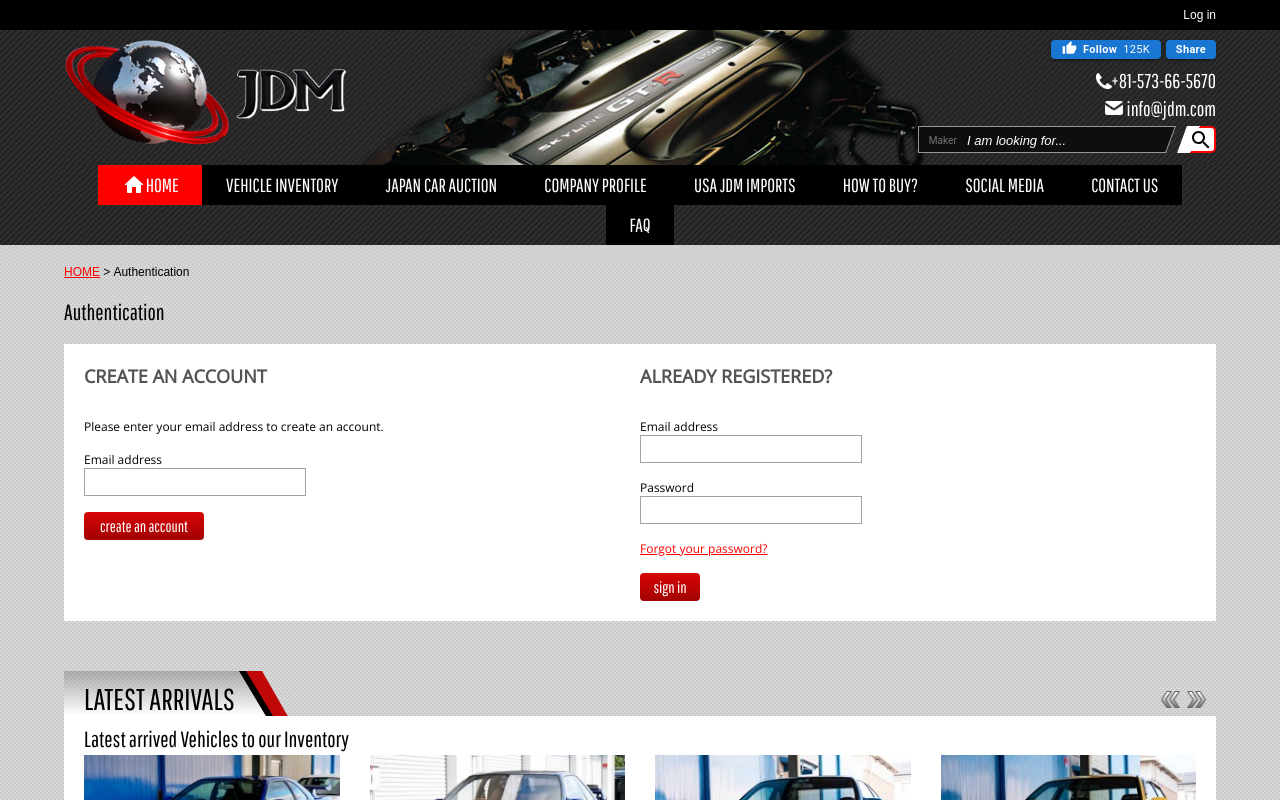
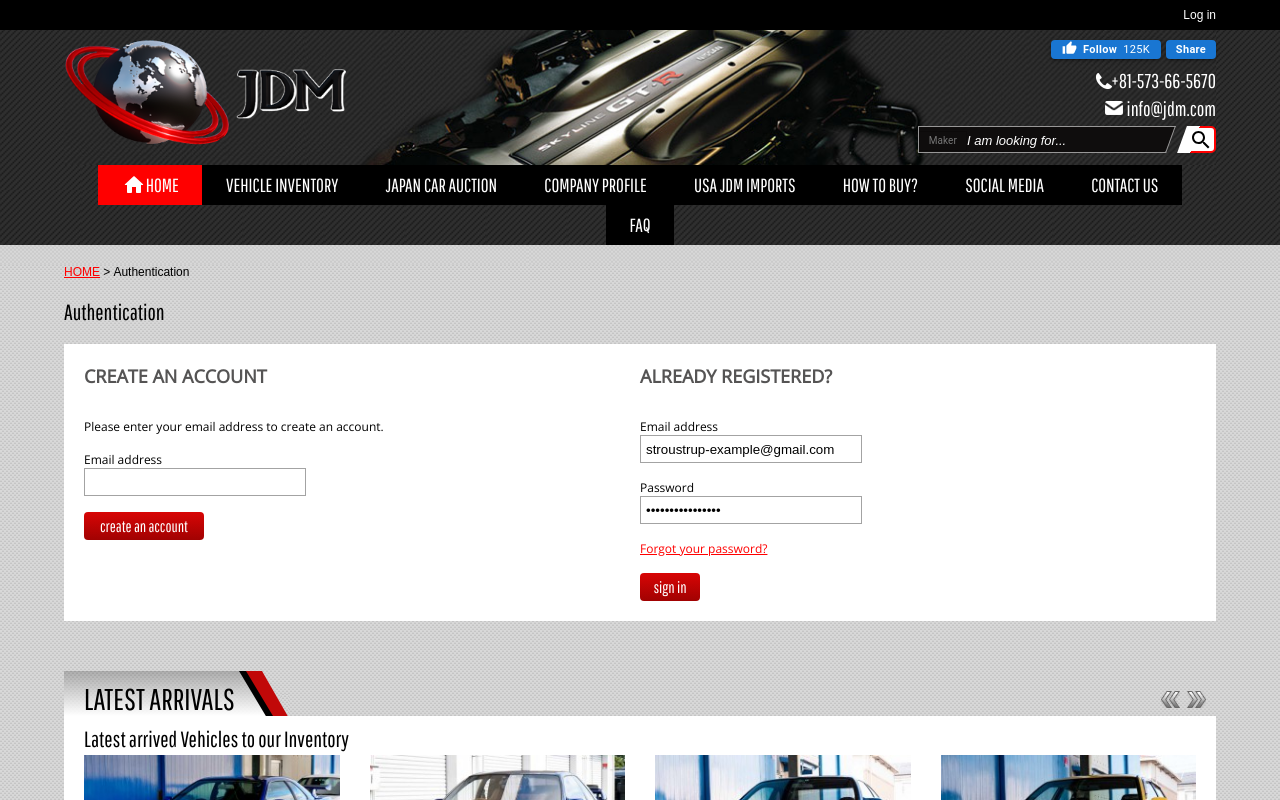
Before and after one commit to BazyshynAnton/jdmarket, a React (Vite) app: page /login in a window 1280 px wide. Shown: the top 800 px of the page. Built offline with nearby package versions, Linux system fonts and the light colour scheme.

Commit message:
commit #21 added UserLoginPage

```diff
--- a/src/App.jsx
+++ b/src/App.jsx
@@ -8,6 +8,7 @@ import NonJdmPage from './pages/vehicleInventory/NonJdmPage'
 import HowToBuyPage from './pages/HowToBuyPage'
 import CarPurchasePage from './pages/CarPurchasePage'
 import LoginPage from './pages/LoginPage'
+import UserPage from './pages/UserPage'
 
 function App() {
   return (
@@ -15,6 +16,7 @@ function App() {
       <Route path="/" element={<MainLayout />}>
         <Route element={<HomePage />} index />
         <Route path="login" element={<LoginPage />} />
+        <Route path="user" element={<UserPage />} />
         <Route path="vehicle-inventory" element={<VehicleInventory />} />
         <Route
           path="vehicle-inventory/:jdm-sports"
--- /dev/null
+++ b/src/components/contentOfLoginPage/contentOfUserPage/ContentOfUserPage.jsx
@@ -0,0 +1,9 @@
+import { Container } from '@mui/material'
+
+import styles from './ContentOfUserPage.module.css'
+
+const ContentOfUserPage = () => {
+  return <Container>ContentOfUserPage</Container>
+}
+
+export default ContentOfUserPage
--- a/src/components/contentOfLoginPage/createAccountAndRegisteredAccount/CreateAccountAndRegisteredAccount.jsx
+++ b/src/components/contentOfLoginPage/createAccountAndRegisteredAccount/CreateAccountAndRegisteredAccount.jsx
@@ -1,11 +1,10 @@
 import { Box } from '@mui/material'
 import styles from '../ContentOfLoginPage.module.css'
 import { useDispatch, useSelector } from 'react-redux'
-import {
-  setFormData,
-  setRegistration,
-} from './createAccountAndRegisteredAccountSlice'
+import { setFormData, setRegistration } from './createAccountSlice'
+import { setDefaultData, setValid } from './alreadyRegisteredAccountSlice'
 import RegistrationForm from '../registrationForm/RegistrationForm'
+import { NavLink } from 'react-router-dom'
 
 const stylesForRegistrationForm = {
   stylesForIputContainer: {
@@ -15,12 +14,15 @@ const stylesForRegistrationForm = {
 }
 
 const CreateAccountAndRegisteredAccount = () => {
+  //formRegister
   const { formData, registration } = useSelector((store) => store.formRegister)
 
   const dispatch = useDispatch()
 
   const handleFormSubmit = (e) => {
     e.preventDefault()
+
+    dispatch(setValid())
   }
 
   const handleFormControll = (event) => {
@@ -30,6 +32,15 @@ const CreateAccountAndRegisteredAccount = () => {
 
   const handleRegistration = () => {
     dispatch(setRegistration())
+  }
+
+  //already registered account
+  const { accountInfo, valid } = useSelector((store) => store.registeredAccount)
+
+  const handleAlreadyRegisteredInputChange = (event) => {
+    const { name, value } = event.target
+
+    dispatch(setDefaultData({ ...accountInfo, [name]: value }))
   }
 
   return (
@@ -48,7 +59,7 @@ const CreateAccountAndRegisteredAccount = () => {
                 <input
                   type="email"
                   name="email"
-                  id="email"
+                  id="email1"
                   autoComplete="email"
                   value={formData.email}
                   onChange={handleFormControll}
@@ -69,14 +80,34 @@ const CreateAccountAndRegisteredAccount = () => {
             <form onSubmit={handleFormSubmit} className={styles.formRegistered}>
               <Box sx={stylesForRegistrationForm.stylesForIputContainer}>
                 <label htmlFor="email">Email address</label>
-                <input name="email" id="email2" autoComplete="email" />
+                <input
+                  name="emailAddress"
+                  id="email2"
+                  autoComplete="email"
+                  value={accountInfo.emailAddress}
+                  onChange={handleAlreadyRegisteredInputChange}
+                />
               </Box>
               <Box sx={stylesForRegistrationForm.stylesForIputContainer}>
                 <label htmlFor="password">Password</label>
-                <input name="password" id="password" />
+                <input
+                  type="password"
+                  name="password"
+                  id="password"
+                  value={accountInfo.password}
+                  onChange={handleAlreadyRegisteredInputChange}
+                />
               </Box>
               <p className={styles.forgotPassword}>Forgot your password?</p>
-              <button type="button">sign in</button>
+              {accountInfo.emailAddress.includes(
+                'stroustrup-example@gmail.com'
+              ) && accountInfo.password.includes('BjarneStroustrup') ? (
+                <NavLink to="/user" style={{ width: '60px' }}>
+                  <button type="button">sign in</button>
+                </NavLink>
+              ) : (
+                <button type="button">sign in</button>
+              )}
             </form>
           </Box>
         </>
--- /dev/null
+++ b/src/components/contentOfLoginPage/createAccountAndRegisteredAccount/alreadyRegisteredAccountSlice.js
@@ -0,0 +1,24 @@
+import { createSlice } from '@reduxjs/toolkit'
+
+const accountExampleState = {
+  accountInfo: {
+    nameAccount: 'Bjarne',
+    secondName: 'Stroustrup',
+    emailAddress: 'stroustrup-example@gmail.com',
+    password: 'BjarneStroustrup',
+  },
+}
+
+const alreadyRegisteredAccount = createSlice({
+  name: 'registered-user',
+  initialState: accountExampleState,
+  reducers: {
+    setDefaultData: (state, action) => {
+      state.accountInfo = action.payload
+    },
+  },
+})
+
+export const { setDefaultData, setValid } = alreadyRegisteredAccount.actions
+
+export default alreadyRegisteredAccount.reducer
--- a/src/components/contentOfLoginPage/navigationMenu/NavigationMenu.jsx
+++ b/src/components/contentOfLoginPage/navigationMenu/NavigationMenu.jsx
@@ -2,7 +2,7 @@ import { Box } from '@mui/material'
 import styles from '../ContentOfLoginPage.module.css'
 import { NavLink } from 'react-router-dom'
 import { useDispatch, useSelector } from 'react-redux'
-import { backToLoginPage } from '../createAccountAndRegisteredAccount/createAccountAndRegisteredAccountSlice'
+import { backToLoginPage } from '../createAccountAndRegisteredAccount/createAccountSlice'
 const NavigationMenu = () => {
   const dispatch = useDispatch()
   const { registration } = useSelector((store) => store.formRegister)
--- a/src/components/contentOfLoginPage/registrationForm/RegistrationForm.jsx
+++ b/src/components/contentOfLoginPage/registrationForm/RegistrationForm.jsx
@@ -6,7 +6,7 @@ import {
   setFormData,
   setMister,
   setMissus,
-} from '../createAccountAndRegisteredAccount/createAccountAndRegisteredAccountSlice'
+} from '../createAccountAndRegisteredAccount/createAccountSlice'
 
 const stylesForRegistrationForm = {
   stylesForRadioInput: {
--- /dev/null
+++ b/src/pages/UserPage.jsx
@@ -0,0 +1,11 @@
+import ContentOfUserPage from '../components/contentOfLoginPage/contentOfUserPage/ContentOfUserPage'
+
+const UserPage = () => {
+  return (
+    <div className="wrapper">
+      <ContentOfUserPage />
+    </div>
+  )
+}
+
+export default UserPage
--- a/src/redux/store.js
+++ b/src/redux/store.js
@@ -1,5 +1,10 @@
 import { configureStore } from '@reduxjs/toolkit'
-import useFormRegister from '../components/contentOfLoginPage/createAccountAndRegisteredAccount/createAccountAndRegisteredAccountSlice'
+import useFormRegister from '../components/contentOfLoginPage/createAccountAndRegisteredAccount/createAccountSlice'
+import alreadyRegisteredAccount from '../components/contentOfLoginPage/createAccountAndRegisteredAccount/alreadyRegisteredAccountSlice'
+
 export default configureStore({
-  reducer: { formRegister: useFormRegister },
+  reducer: {
+    formRegister: useFormRegister,
+    registeredAccount: alreadyRegisteredAccount,
+  },
 })
```
Also changed, not shown: src/components/contentOfLoginPage/contentOfUserPage/ContentOfUserPage.module.css (added), src/components/contentOfLoginPage/contentOfUserPage/ContentOfUserPage.module.scss (added), src/components/contentOfLoginPage/createAccountAndRegisteredAccount/createAccountSlice.js (renamed from src/components/contentOfLoginPage/createAccountAndRegisteredAccount/createAccountAndRegisteredAccountSlice.js).
